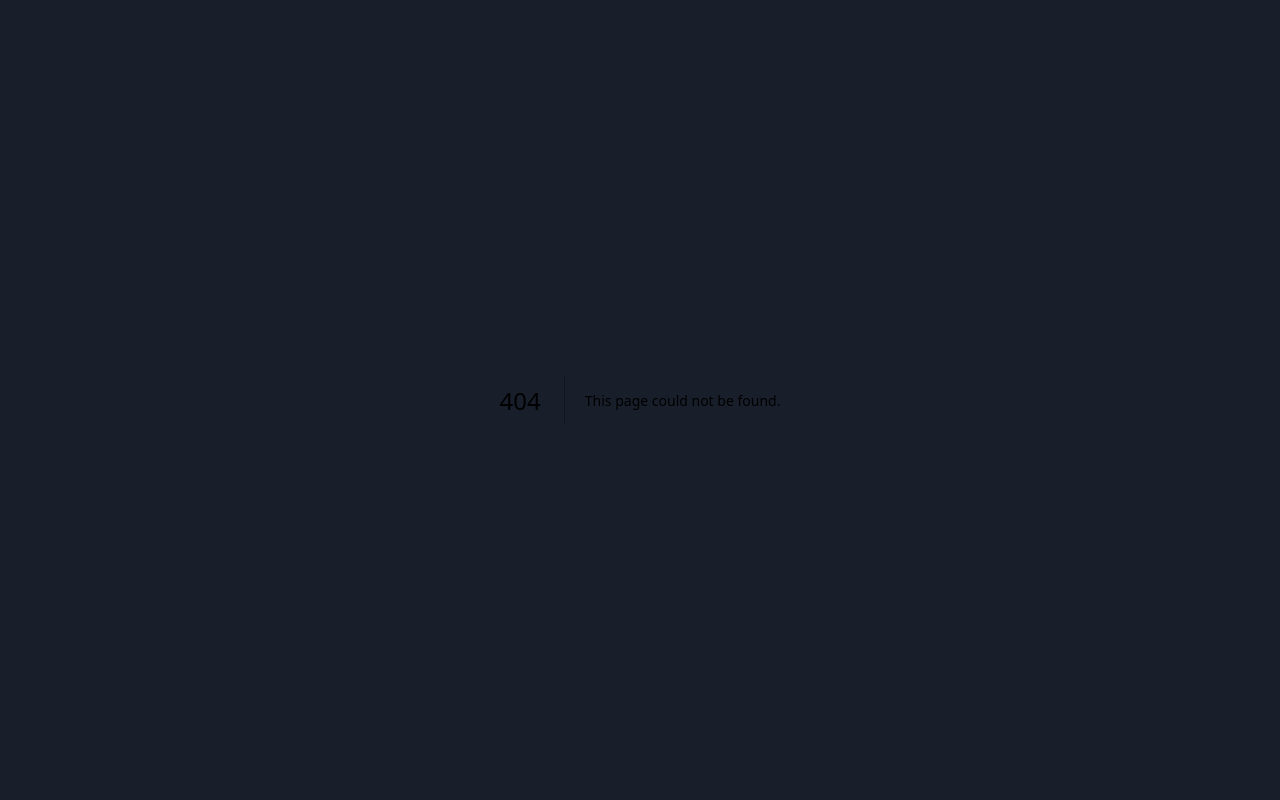
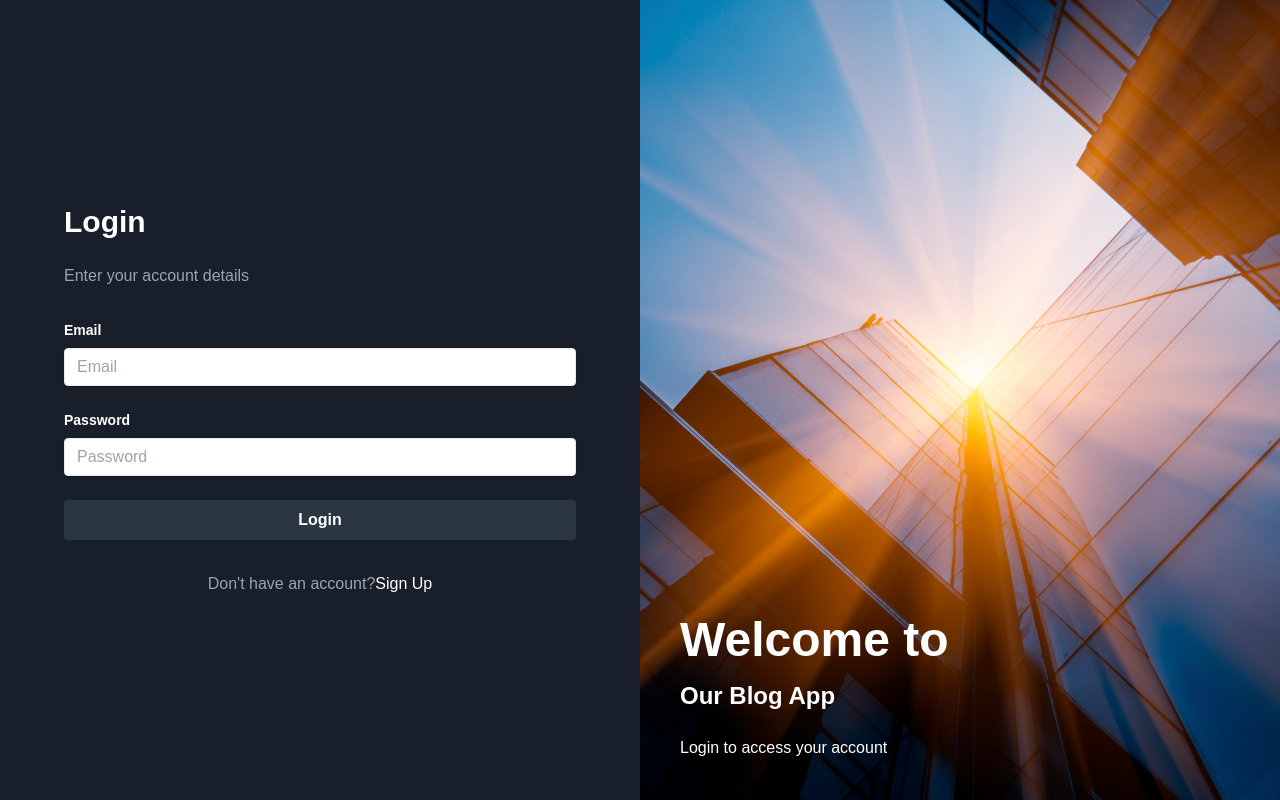
Before and after one commit to Aguir-Ichrak/Next_Blog, a Next.js app: page /auth/sign-in in a window 1280 px wide. Before the commit this address had no page. Built offline with nearby package versions, Linux system fonts and the light colour scheme.

Commit message:
signin_page

```diff
--- /dev/null
+++ b/app/auth/sign-in/page.tsx
@@ -0,0 +1,138 @@
+"use client";
+
+import React, { useState } from "react";
+import Image from "next/image";
+import Link from "next/link";
+import axios from "axios";
+import { useRouter } from "next/navigation";
+
+const LoginPage = () => {
+  const [email, setEmail] = useState<string>("");
+  const [password, setPassword] = useState<string>("");
+  const [loading, setLoading] = useState<boolean>(false);
+  const [error, setError] = useState<string>("");
+  const [success, setSuccess] = useState<string>("");
+  const router = useRouter();
+
+  const handleEmailChange = (e: React.ChangeEvent<HTMLInputElement>) => {
+    setEmail(e.target.value);
+  };
+
+  const handlePasswordChange = (e: React.ChangeEvent<HTMLInputElement>) => {
+    setPassword(e.target.value);
+  };
+
+  const handleSubmit = async (e: React.FormEvent<HTMLFormElement>) => {
+    e.preventDefault();
+    setLoading(true);
+    setError("");
+    setSuccess("");
+
+    try {
+      const response = await axios.post("http://localhost:3000/auth/login", {
+        email,
+        password,
+      });
+
+localStorage.setItem("token", response.data.token);
+
+      setSuccess("Login successful!");
+      setTimeout(() => {
+        router.push("/");
+      }, 2000);
+
+    } catch (err) {
+      setError(err.response?.data?.message || "Something went wrong.");
+    } finally {
+      setLoading(false);
+    }
+  };
+
+  return (
+    <div className="flex flex-col md:flex-row h-screen bg-[#181E2A] justify-center w-full">
+      <div className="md:w-1/2 w-full bg-[#181E2A] px-10 md:px-16 flex flex-col justify-center">
+        <div>
+          <h2 className="text-white text-3xl font-bold mb-6">Login</h2>
+          <p className="text-gray-400 mb-8">Enter your account details</p>
+
+          {error && <p className="text-red-500 text-center mb-4">{error}</p>}
+          {success && <p className="text-green-500 text-center mb-4">{success}</p>}
+
+          <form onSubmit={handleSubmit} className="space-y-6">
+            <div>
+              <label
+                htmlFor="email"
+                className="block text-white text-sm font-bold mb-2"
+              >
+                Email
+              </label>
+              <input
+                type="email"
+                id="email"
+                value={email}
+                onChange={handleEmailChange}
+                className="shadow appearance-none border rounded w-full py-2 px-3 text-gray-700 leading-tight focus:outline-none focus:ring-2 focus:ring-blue-500"
+                placeholder="Email"
+                aria-label="Email Address"
+                required
+              />
+            </div>
+
+            <div>
+              <label
+                htmlFor="password"
+                className="block text-white text-sm font-bold mb-2"
+              >
+                Password
+              </label>
+              <input
+                type="password"
+                id="password"
+                value={password}
+                onChange={handlePasswordChange}
+                className="shadow appearance-none border rounded w-full py-2 px-3 text-gray-700 leading-tight focus:outline-none focus:ring-2 focus:ring-blue-500"
+                placeholder="Password"
+                aria-label="Password"
+                required
+              />
+            </div>
+
+            <button
+              type="submit"
+              className="bg-[rgba(50,65,77,0.72)] hover:bg-opacity-80 text-white font-bold py-2 px-16 rounded focus:outline-none focus:ring-2 focus:ring-gray-500 w-full"
+              disabled={loading}
+            >
+              {loading ? "Logging in..." : "Login"}
+            </button>
+          </form>
+
+          <div className="mt-8 text-center">
+            <p className="text-gray-400">
+              Don&apos;t have an account?
+              <Link href="/signup" className="text-white hover:text-blue-400">
+                Sign Up
+              </Link>
+            </p>
+          </div>
+        </div>
+      </div>
+
+      <div className="hidden md:flex md:w-1/2 relative">
+        <Image
+          src="/assets/images/login.jpg"
+          alt="Login"
+          fill
+          className="object-cover"
+          priority
+        />
+        <div className="absolute bottom-10 left-10 text-white">
+          <p className="text-5xl font-bold mb-4">Welcome to</p>
+          <p className="text-2xl font-bold mb-6">Our Blog App</p>
+          <p className="text-md">Login to access your account</p>
+        </div>
+      </div>
+    </div>
+  );
+};
+
+export default LoginPage;
```
